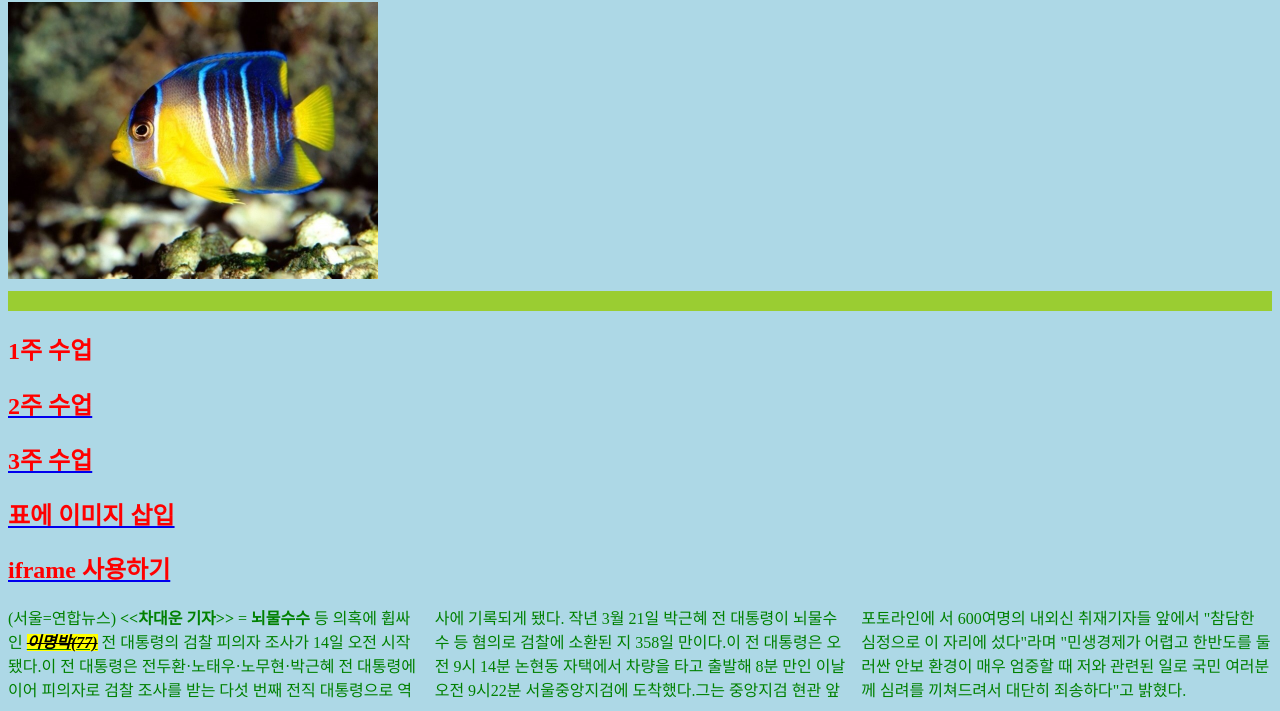
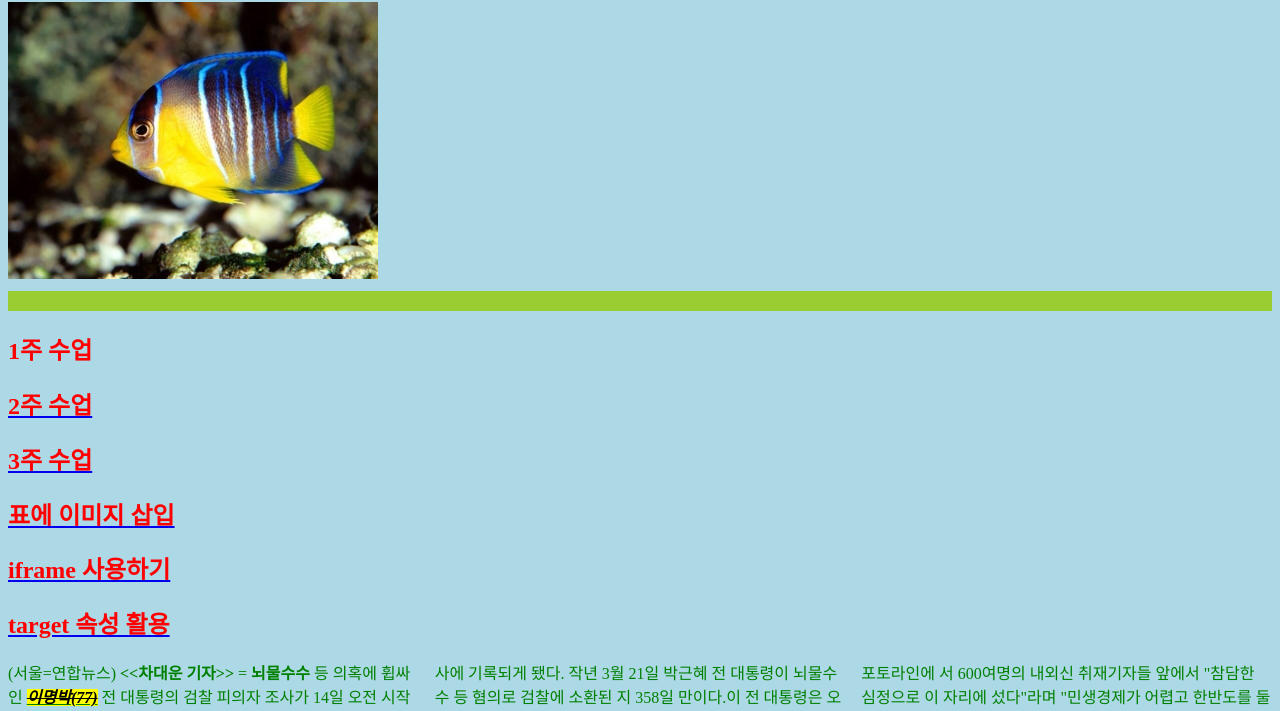
Before and after one commit to namyunseong/html, a plain HTML site: page mainpage.html in a window 1280 px wide. Shown: the part 87-798 px from the top of the page. Drawn offline with Linux system fonts and the light colour scheme.

Commit message:
Update mainpage.html

```diff
--- a/mainpage.html
+++ b/mainpage.html
@@ -28,6 +28,7 @@ pre{color:red;}
 <a href="test3.html"><h2>3주 수업</h2></a>
 <a href="imagetable.html"><h2>표에 이미지 삽입</h2></a>
 <a href="test4.html"><h2>iframe 사용하기</h2></a>
+<a href="target.html"><h2>target 속성 활용</h2></a>
 <p> <!-- p 태그 paragraph -->
 (서울=연합뉴스) <b>&lt;&lt;차대운 기자&gt;&gt;</b> = <strong>뇌물수수</strong> 등 의혹에 휩싸인 <ins><mark><del><em><b><i>이명박(77)</i></b></em></del></mark></ins> 전 대통령의 검찰 피의자 조사가 14일 오전 시작됐다.이 전 대통령은 전두환·노태우·노무현·박근혜 전 대통령에 이어 피의자로 검찰 조사를 받는 다섯 번째 전직 대통령으로 역사에 기록되게 됐다. 작년 3월 21일 박근혜 전 대통령이 뇌물수수 등 혐의로 검찰에 소환된 지 358일 만이다.이 전 대통령은 오전 9시 14분 논현동 자택에서 차량을 타고 출발해 8분 만인 이날 오전 9시22분 서울중앙지검에 도착했다.그는 중앙지검 현관 앞 포토라인에 서 600여명의 내외신 취재기자들 앞에서 "참담한 심정으로 이 자리에 섰다"라며 "민생경제가 어렵고 한반도를 둘러싼 안보 환경이 매우 엄중할 때 저와 관련된 일로 국민 여러분께 심려를 끼쳐드려서 대단히 죄송하다"고 밝혔다.</p>
 <br>
```
